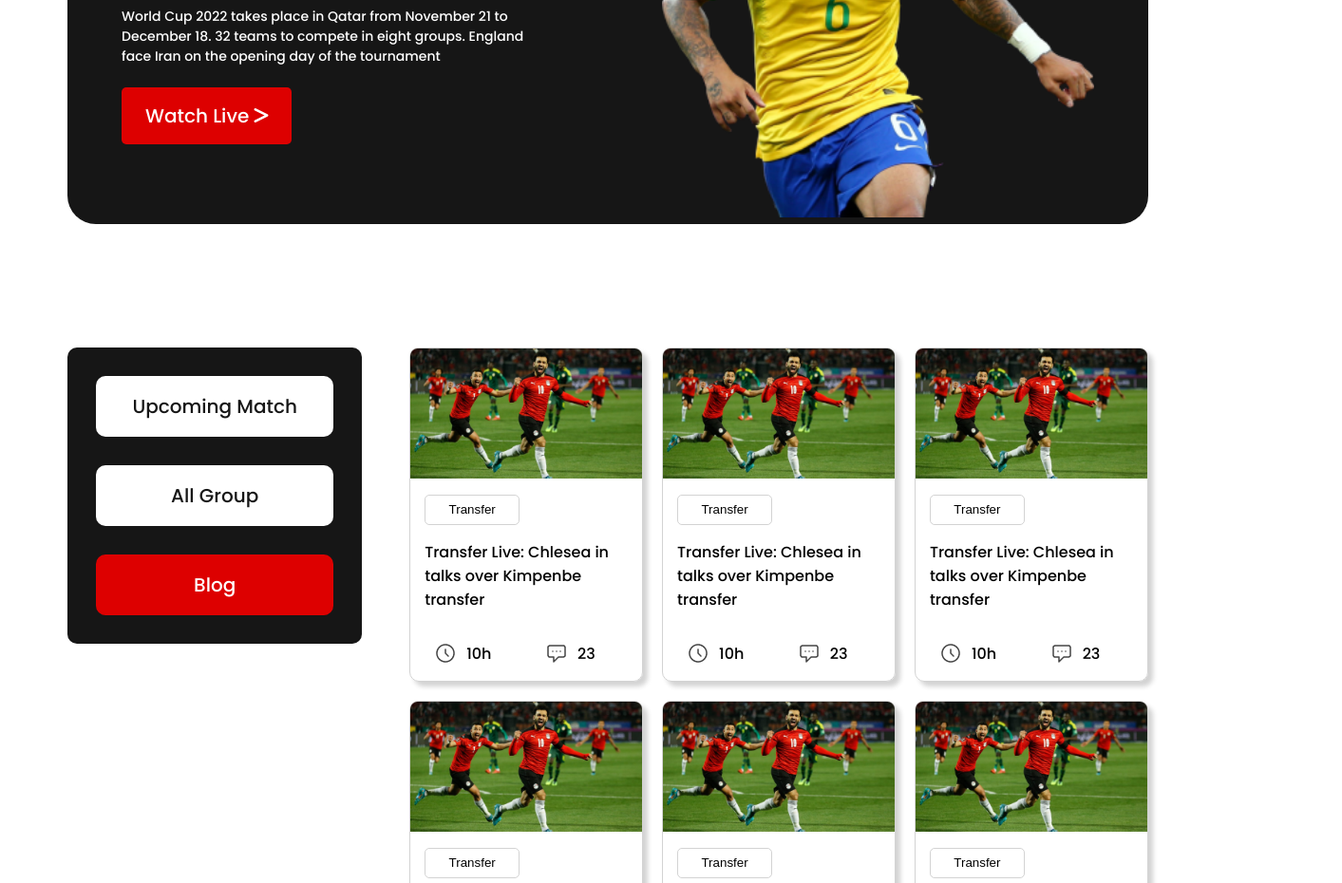
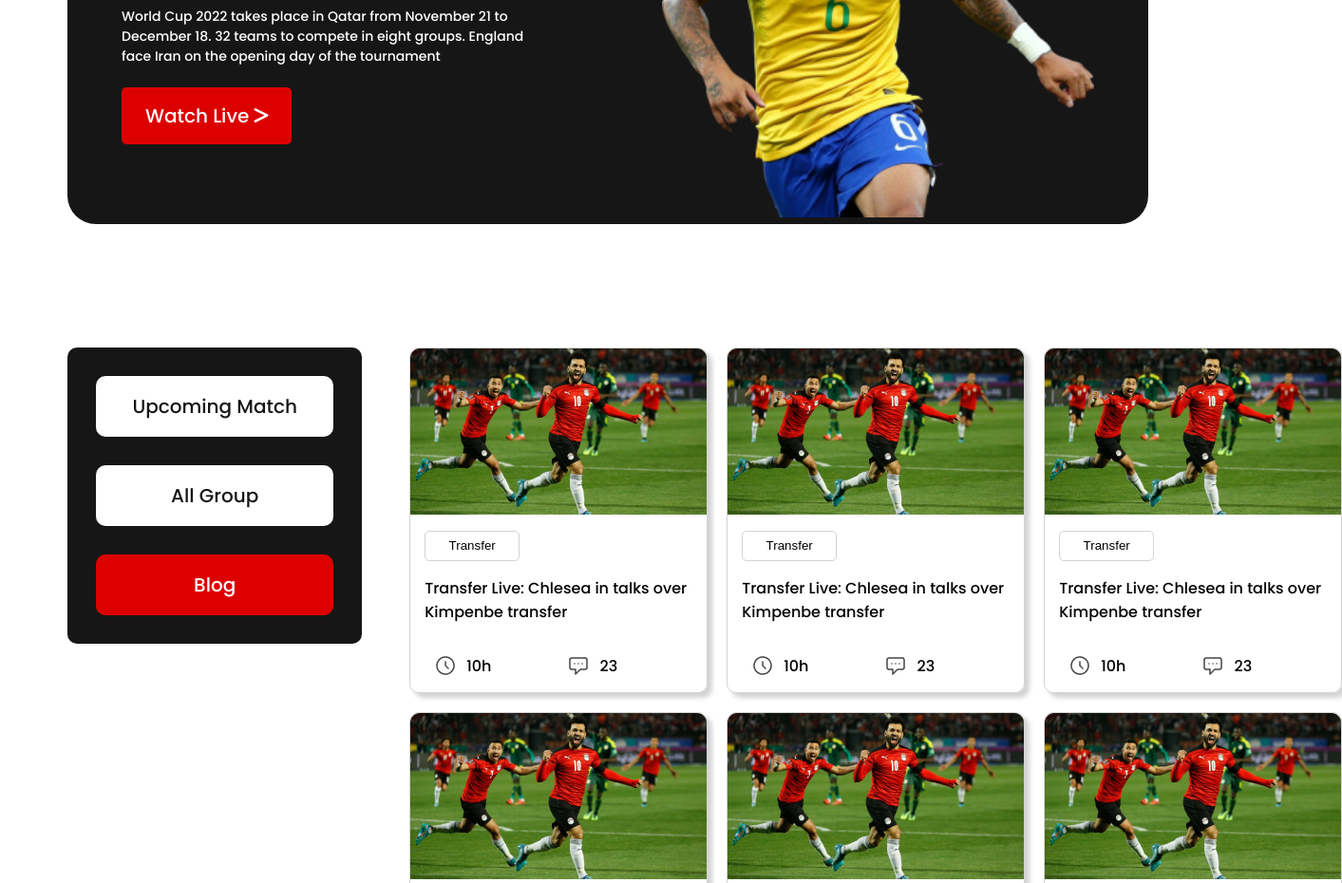
Before and after one commit to susmoysaha6/world-cup-live-score, a plain HTML site: page index.html in a window 1280 px wide. Shown: the part 370-1300 px from the top of the page at 95% size, 1413 px wide, since content can reach past the window. Drawn offline with Linux system fonts and the light colour scheme.

Commit message:
correction

```diff
--- a/styles/style.css
+++ b/styles/style.css
@@ -126,8 +126,8 @@ body {
 }
 
 .blog {
-    /* width: 312px;
-    height: 362px; */
+    width: 312px;
+    height: 362px;
     border: 1px solid lightgray;
     border-radius: 10px;
     box-shadow: 5px 5px 5px lightgrey;
```
